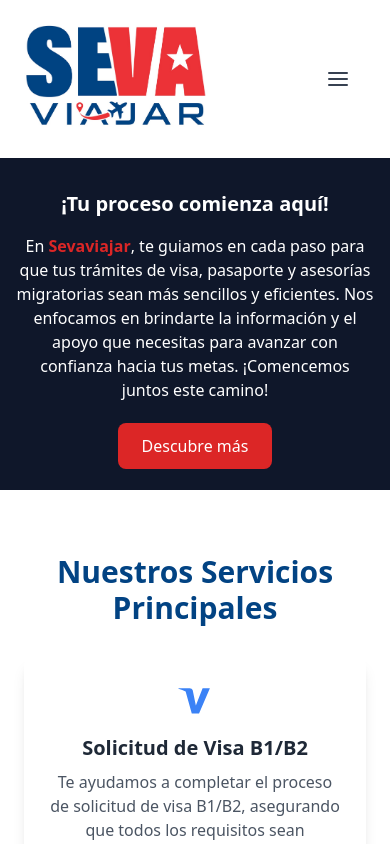
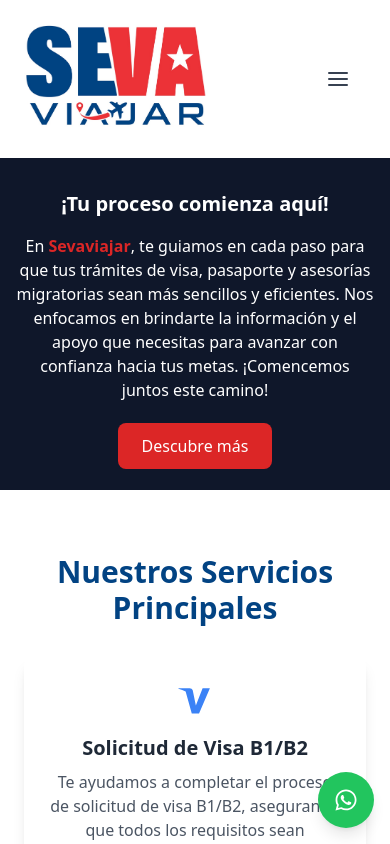
Before and after one commit to Sebastian0896/sevaviajar, a Next.js app: page / in a window 390 px wide. Shown: the top 844 px of the page. Built offline with nearby package versions, Linux system fonts and the light colour scheme.

Commit message:
Agregamos el boton de WhatsApp para que aparezca en versión mobile 13/06/2015 09:31AM

```diff
--- a/src/app/layout.jsx
+++ b/src/app/layout.jsx
@@ -6,6 +6,7 @@ import Footer from "@/components/Footer";
 
 
 import { GoogleAnalytics } from '@next/third-parties/google'
+import WhatsAppButton from "@/components/WhatsappButton";
 
 export default function RootLayout({ children }) {
   return (
@@ -17,6 +18,7 @@ export default function RootLayout({ children }) {
       >
         <Header />
         {children}
+        <WhatsAppButton />
         <Footer />
       </body>
       <GoogleAnalytics gaId="G-VTSHMQ4D54" />
--- /dev/null
+++ b/src/components/WhatsappButton.jsx
@@ -0,0 +1,17 @@
+'use client';
+
+import { FaWhatsapp } from 'react-icons/fa';
+
+export default function WhatsAppButton() {
+  return (
+    <a
+      href="https://wa.me/18097765349"
+      target="_blank"
+      rel="noopener noreferrer"
+      className="fixed bottom-4 right-4 z-50 md:hidden bg-green-500 hover:bg-green-600 text-white p-4 rounded-full shadow-lg transition-all duration-300"
+      aria-label="Contactar por WhatsApp"
+    >
+      <FaWhatsapp className="text-2xl" />
+    </a>
+  );
+}
```
Also changed, not shown: src/app/page.jsx (+0 -19 lines).
